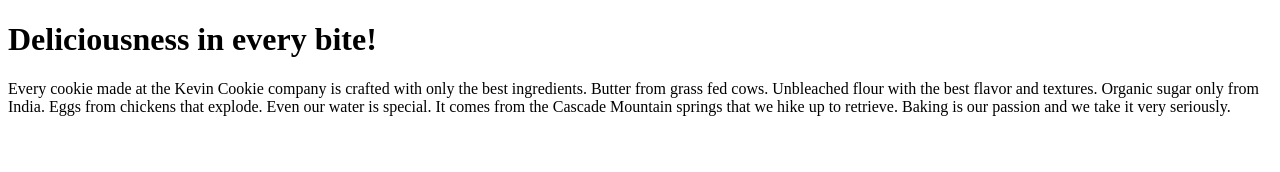
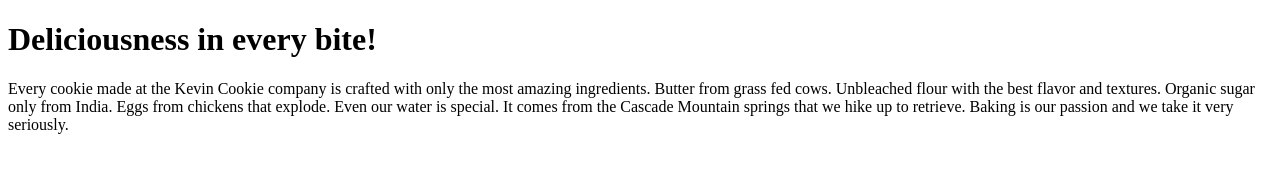
Before and after one commit to R00k3y/Git_Tutorial, a plain HTML site: page index.htm in a window 1280 px wide. Drawn offline with Linux system fonts and the light colour scheme.

Commit message:
update index text on main

```diff
--- a/index.htm
+++ b/index.htm
@@ -3,7 +3,7 @@
 <body>
 
 <h1>Deliciousness in every bite!</h1>
-<p>Every cookie made at the Kevin Cookie company is crafted with only the best ingredients. Butter from grass fed cows. Unbleached flour with the best flavor and textures. Organic sugar only from India. Eggs from chickens that explode. Even our water is special. It comes from the Cascade Mountain springs that we hike up to retrieve. Baking is our passion and we take it very seriously.</p>
+<p>Every cookie made at the Kevin Cookie company is crafted with only the most amazing ingredients. Butter from grass fed cows. Unbleached flour with the best flavor and textures. Organic sugar only from India. Eggs from chickens that explode. Even our water is special. It comes from the Cascade Mountain springs that we hike up to retrieve. Baking is our passion and we take it very seriously.</p>
 
 </body>
 </html>
```
